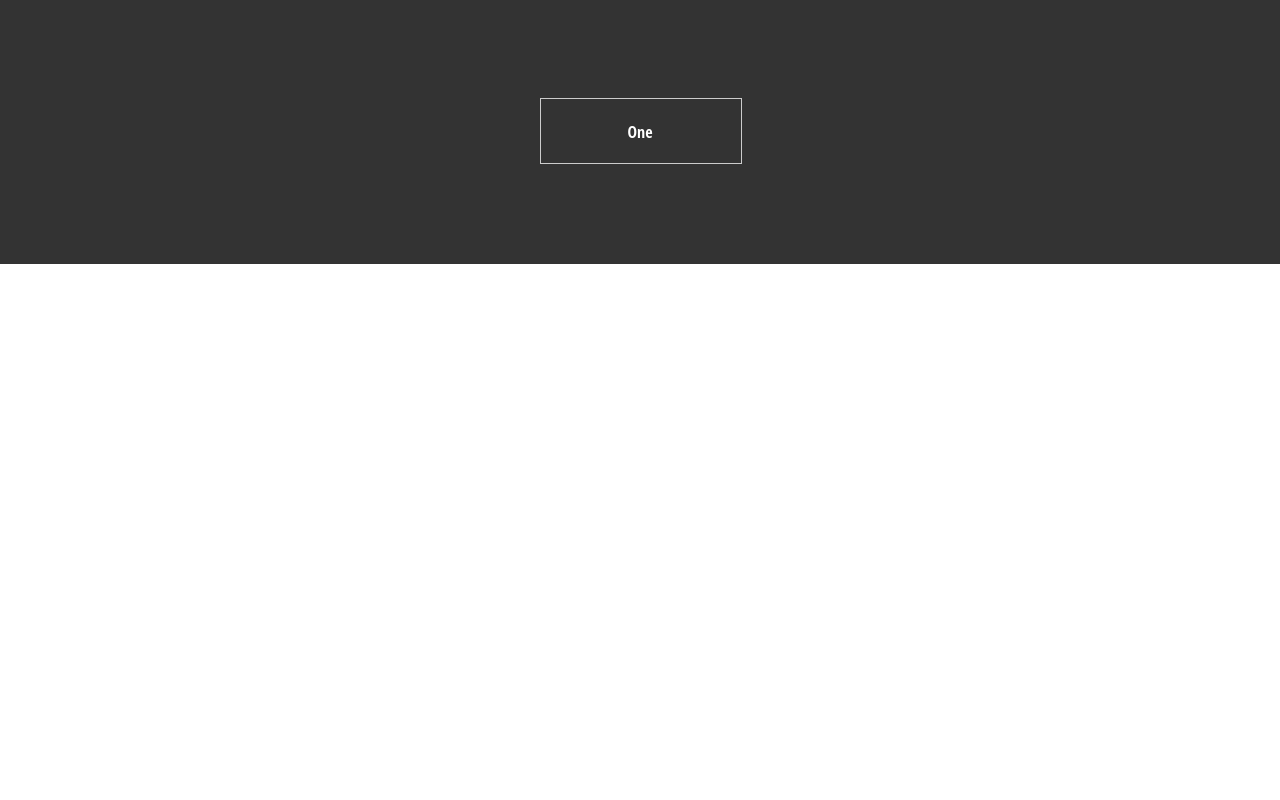
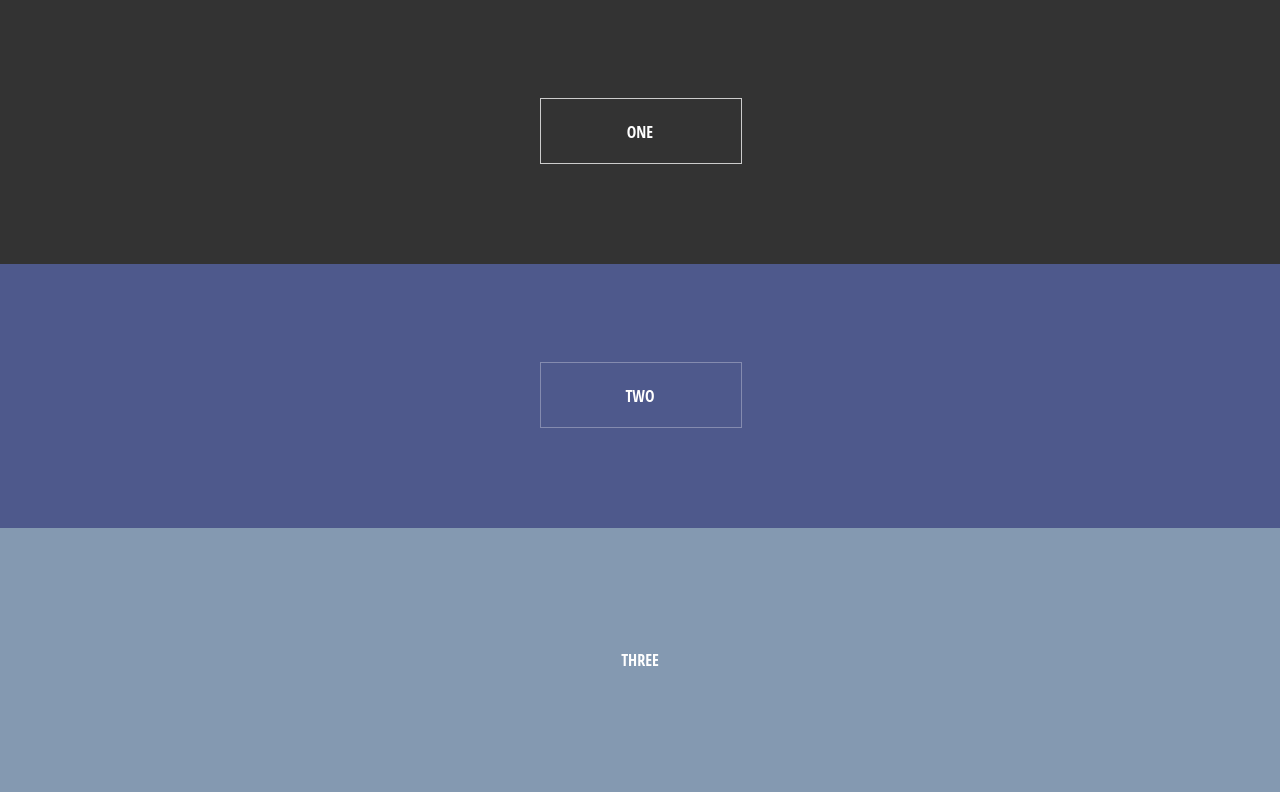
Before and after one commit to HuemanTarget/button-options, a plain HTML site: page index.html in a window 1280 px wide. Drawn offline with Linux system fonts and the light colour scheme.

Commit message:
add and style button two

```diff
--- a/index.html
+++ b/index.html
@@ -12,7 +12,17 @@
     <div class="col">
       <div class="container-1">
         <div class="btn btn-one">
-          <span>One</span>
+          <span>ONE</span>
+        </div>
+      </div>
+      <div class="container-2">
+        <div class="btn btn-two">
+          <span>TWO</span>
+        </div>
+      </div>
+      <div class="container-3">
+        <div class="btn btn-three">
+          <span>THREE</span>
         </div>
       </div>
     </div>
--- a/style.css
+++ b/style.css
@@ -70,6 +70,10 @@ div[class*='container'] {
   z-index: 1;
 }
 
+/*
+ BUTTON ONE
+*/
+
 .btn-one::before,
 .btn-one::after {
   content: '';
@@ -96,7 +100,7 @@ div[class*='container'] {
 .btn-one:hover::before {
   left: 68px;
   width: 64px;
-
+  cursor: pointer;
   animation-iteration-count: infinite;
   animation-timing-function: linear;
 }
@@ -118,3 +122,32 @@ div[class*='container'] {
     transform: rotate(-360deg);
   }
 }
+
+/*
+ BUTTON TWO
+*/
+
+.btn-two::before {
+  transition: transform 0.15s, 0.15s border-radius 0.15s;
+  opacity: 0;
+  background: rgba(255, 255, 255, 0.1);
+  transform: scale(0.1, 0.1);
+  border-radius: 50%;
+}
+
+.btn-two:hover::before {
+  opacity: 1;
+  transform: scale(1, 1);
+  border-radius: 0;
+  cursor: pointer;
+}
+
+.btn-two::after {
+  transition: all 0.3s;
+  border: 1px solid rgba(255, 255, 255, 0.3);
+}
+
+.btn-two:hover::after {
+  opacity: 0;
+  cursor: pointer;
+}
```
